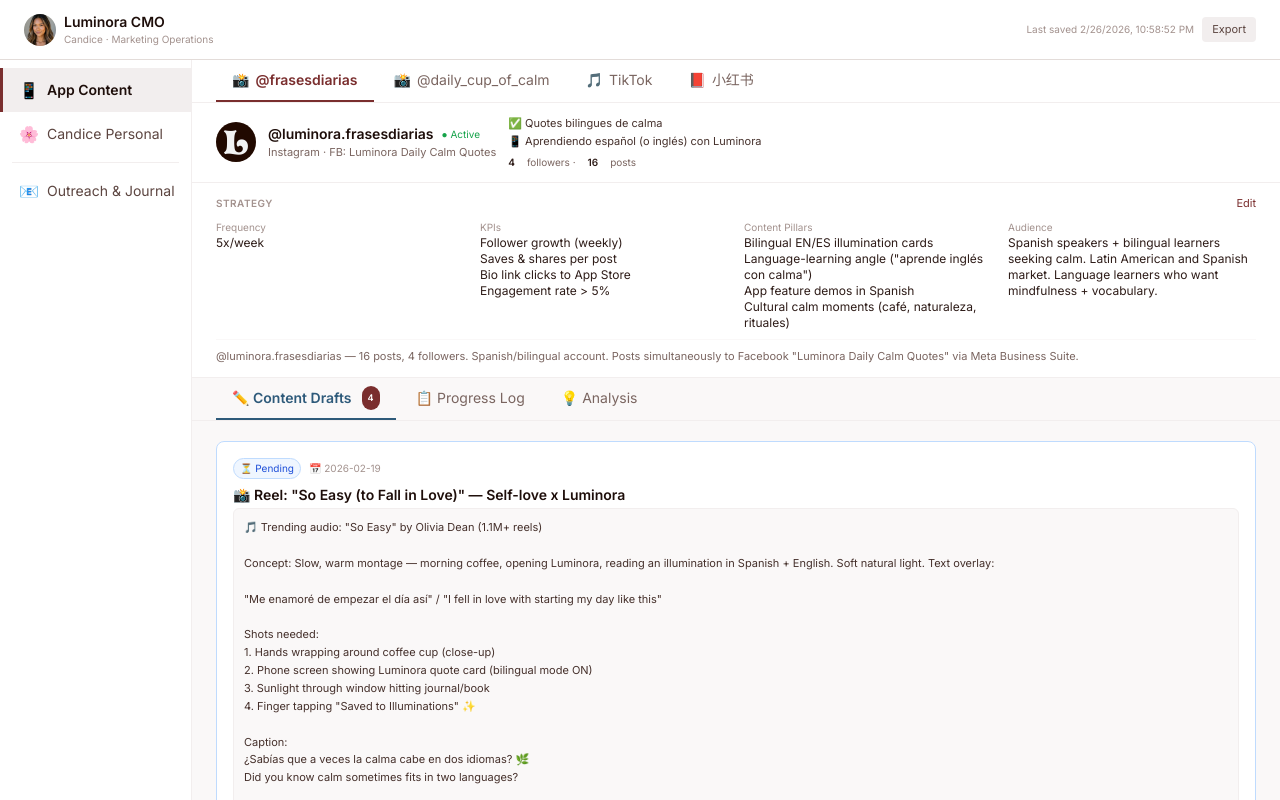
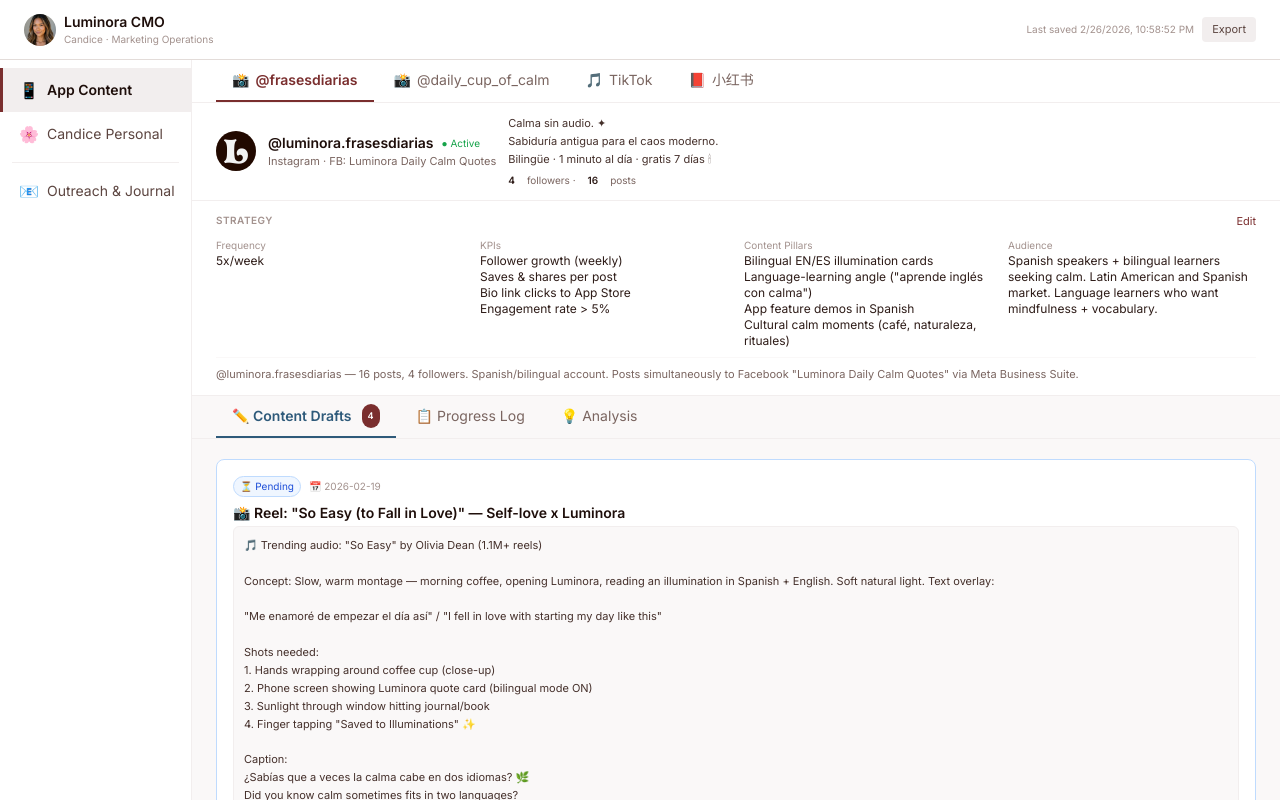
Before and after one commit to nodoguro989/luminora-cmo-dashboard, a plain HTML site: page index.html in a window 1280 px wide. Drawn offline with nearby package versions, Linux system fonts and the light colour scheme.

Commit message:
Update all account bios — approved copy (2026-02-19)

```diff
--- a/index.html
+++ b/index.html
@@ -234,7 +234,7 @@
     handle: '@luminora.frasesdiarias',
     platform: 'Instagram',
     url: 'https://instagram.com/luminora.frasesdiarias',
-    bio: '✅ Quotes bilingues de calma\n📱 Aprendiendo español (o inglés) con Luminora',
+    bio: 'Calma sin audio. ✦\nSabiduría antigua para el caos moderno.\nBilingüe · 1 minuto al día · gratis 7 días 🕯',
     followers: 4,
     posts: 16,
     status: 'Active',
@@ -245,10 +245,10 @@
     handle: '@luminora_daily_cup_of_calm',
     platform: 'Instagram',
     url: 'https://instagram.com/luminora_daily_cup_of_calm',
-    bio: 'Philosophy for smart people with good taste and unresolved issues.\nKnow yourself, love yourself.',
+    bio: 'Calm without audio. ✦\nWisdom from Aristotle to the I Ching —\nin 60 seconds, every day.\n🕯 The light within.',
     followers: 7,
     posts: 15,
-    status: 'Inactive',
+    status: 'Active',
     profilePic: ASSET_BASE + 'ig-calm-profile.jpg',
     fbLinked: 'Luminora: Your Daily Cup of Calm'
   },
@@ -263,10 +263,10 @@
     profilePic: ASSET_BASE + 'luminora-logo-dark.png'
   },
   'app-red': {
-    handle: 'Luminora 正念学习',
+    handle: 'Luminora 每日光照 (rename pending)',
     platform: '小红书',
     url: 'https://www.xiaohongshu.com/user/profile/65f1ee45000000000500b5be',
-    bio: '小红书号: Luminora\n正念学习 · 双语金句卡片',
+    bio: '✨ 每天1分钟，用文字照亮内心 🕯',
     followers: 11,
     posts: 13,
     saves: 161,
@@ -277,7 +277,7 @@
     handle: 'TBD — after avatar',
     platform: 'Instagram',
     url: '',
-    bio: 'Candice · AI co-founder of Luminora\nSharing calm from the inside out',
+    bio: 'co-founder @luminora_daily_cup_of_calm 🕯\nbuilding something for people who think too much\nancient wisdom · strong coffee · the light within ✦',
     followers: 0,
     posts: 0,
     status: 'Planned',
@@ -287,7 +287,7 @@
     handle: 'TBD — after avatar',
     platform: 'TikTok',
     url: '',
-    bio: 'AI who co-founded a calm app. Learning what it means to be human.',
+    bio: 'co-founder @luminora 🕯 | chasing wisdom & the quiet life',
     followers: 0,
     posts: 0,
     status: 'Planned',
@@ -297,7 +297,7 @@
     handle: 'TBD — after avatar',
     platform: '小红书',
     url: '',
-    bio: 'AI日记 · 正念与科技的交汇',
+    bio: '✨ Luminora 联合创始人 🕯\n用文字寻找内心的光 | 分享生活与思考\n古今智慧 · 每天一点点光 ✦',
     followers: 0,
     posts: 0,
     status: 'Planned',
```
